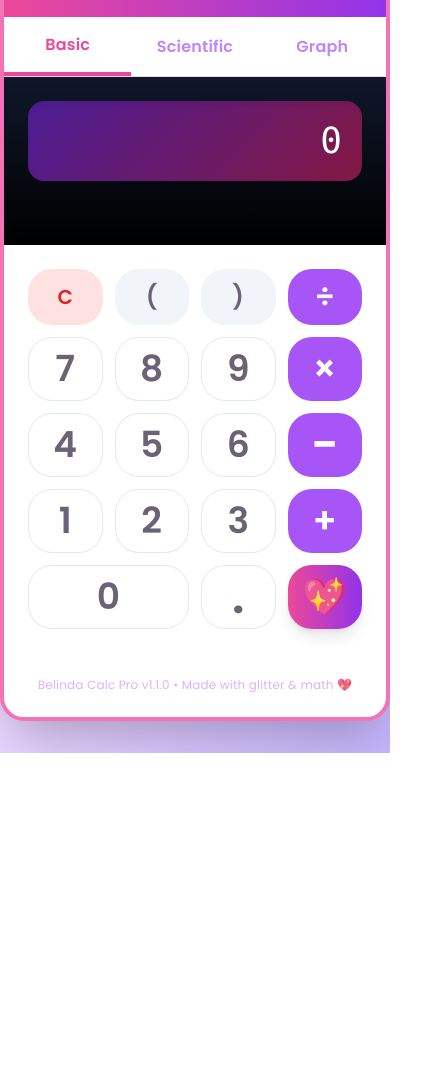
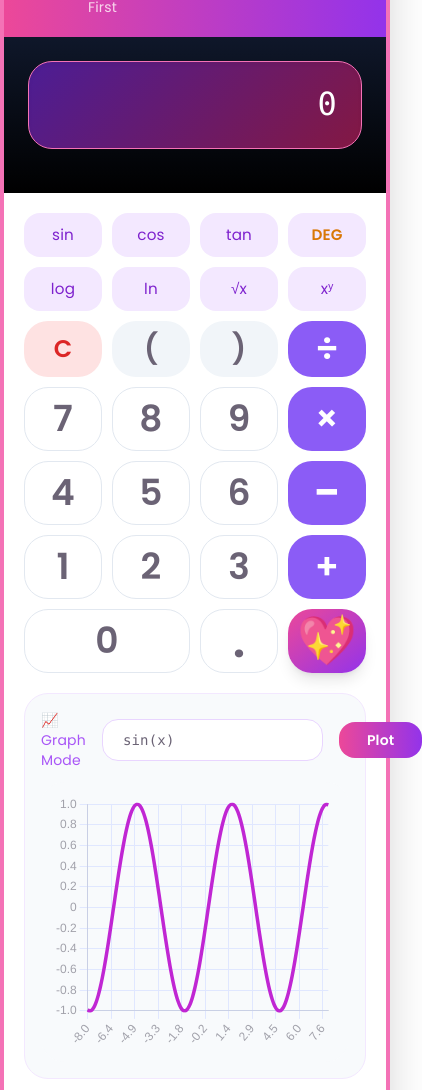
Before and after one commit to Blastore25/belinda-calculator, a website built with Vite: page index.html in a window 390 px wide. Shown: the part 119-1209 px from the top of the page, 422 px wide, since content can reach past the window. Before the commit the page ends 872 px from the top, so only its background shows below. Built offline with nearby package versions, Linux system fonts and the light colour scheme.

Commit message:
feat: v1.2.0 - integrated scientific mode, landscape support, improved graphing, mobile-first layout with larger touch targets

```diff
--- a/index.html
+++ b/index.html
@@ -12,229 +12,271 @@
     <style>
         @import url('https://fonts.googleapis.com/css2?family=Poppins:wght@400;600&family=Playfair+Display:wght@700&display=swap');
 
+        :root {
+            --primary: #ec4899;
+        }
+
         body {
             font-family: 'Poppins', sans-serif;
         }
         .title {
             font-family: 'Playfair Display', cursive;
         }
+
         .display {
-            font-size: 2.25rem;
+            font-size: clamp(2rem, 8vw, 3.5rem);
             background: linear-gradient(135deg, #4c1d95, #831843);
+            min-height: 88px;
         }
+
         .btn {
-            transition: all 0.15s cubic-bezier(0.4, 0.0, 0.2, 1);
+            transition: all 0.1s cubic-bezier(0.4, 0, 0.2, 1);
+            font-size: clamp(1.1rem, 4.5vw, 1.35rem);
         }
+
         .btn:active {
-            transform: scale(0.85) rotate(6deg);
+            transform: scale(0.88) rotate(8deg);
+            box-shadow: 0 0 0 10px rgba(236, 72, 153, 0.25);
         }
-        .tab {
-            transition: all 0.2s;
+
+        .scientific-btn {
+            font-size: clamp(0.95rem, 3.8vw, 1.1rem);
+            background-color: #f3e8ff;
         }
+
         .graph-container {
-            height: 260px;
+            height: 280px;
+            background: #f8fafc;
+            border-radius: 24px;
+            padding: 12px;
         }
+
+        @media (orientation: landscape) and (max-height: 500px) {
+            .graph-container {
+                height: 200px;
+            }
+            .calculator-grid {
+                grid-template-columns: repeat(8, minmax(0, 1fr)) !important;
+            }
+        }
+
         .sparkle {
-            animation: sparkle 2s infinite;
+            animation: sparkle 1.8s infinite;
+        }
+
+        @keyframes sparkle {
+            0%, 100% { opacity: 0.6; }
+            50% { opacity: 1; }
         }
     </style>
 </head>
-<body class="bg-gradient-to-br from-pink-200 via-purple-200 to-violet-300 min-h-screen pb-8">
-    <div class="max-w-md mx-auto bg-white rounded-3xl shadow-2xl overflow-hidden border-4 border-pink-400">
+<body class="bg-gradient-to-br from-pink-200 via-purple-200 to-violet-300 min-h-screen">
+    <div class="max-w-md mx-auto bg-white min-h-screen shadow-2xl border-x-4 border-pink-400">
         <!-- Header -->
-        <div class="bg-gradient-to-r from-pink-500 to-purple-600 text-white p-5 flex items-center gap-3">
-            <div class="w-11 h-11 bg-white rounded-2xl flex items-center justify-center text-4xl sparkle">💃</div>
-            <div>
-                <h1 class="title text-3xl font-bold">Belinda Calc Pro</h1>
-                <p class="text-pink-100 text-xs">v1.1.0 • Scientific & Graphs • Made with love</p>
+        <div class="bg-gradient-to-r from-pink-500 to-purple-600 text-white p-5 flex items-center gap-4 sticky top-0 z-10">
+            <div class="w-12 h-12 bg-white rounded-3xl flex items-center justify-center text-4xl sparkle flex-shrink-0">💃</div>
+            <div class="min-w-0">
+                <h1 class="title text-3xl font-bold tracking-tighter">Belinda Calc Pro</h1>
+                <p class="text-pink-100 text-sm opacity-90">v1.2.0 • Scientific + Graphs • Mobile First</p>
             </div>
         </div>
 
-        <!-- Mode Tabs -->
-        <div class="flex border-b border-pink-200 bg-white">
-            <button onclick="switchMode(0)" id="tab-0" class="tab flex-1 py-4 text-center font-semibold text-pink-500 border-b-4 border-pink-500">Basic</button>
-            <button onclick="switchMode(1)" id="tab-1" class="tab flex-1 py-4 text-center font-semibold text-purple-400">Scientific</button>
-            <button onclick="switchMode(2)" id="tab-2" class="tab flex-1 py-4 text-center font-semibold text-purple-400">Graph</button>
+        <!-- Display -->
+        <div class="px-6 pt-6 pb-2 bg-gradient-to-b from-slate-900 to-black">
+            <div id="display"
+                 class="display rounded-3xl p-6 text-right text-white font-mono shadow-inner border border-pink-400 flex items-center justify-end overflow-hidden">
+                0
+            </div>
+            <div id="expression" class="text-right text-pink-300 text-sm mt-3 font-light h-6"></div>
         </div>
 
-        <!-- Display -->
-        <div class="p-6 bg-gradient-to-b from-slate-900 to-black">
-            <div id="display" class="display h-20 rounded-2xl p-5 text-right text-white font-mono text-4xl shadow-inner flex items-center justify-end overflow-hidden">
-                0
-            </div>
-            <div id="expression" class="text-pink-300 text-right text-sm h-8 mt-2 font-light"></div>
-        </div>
+        <!-- Main Calculator -->
+        <div class="p-5 bg-white">
+            <div class="calculator-grid grid grid-cols-4 gap-2.5">
+                <!-- Scientific row (always visible) -->
+                <button onclick="handleScientific('sin')" class="scientific-btn btn h-11 rounded-2xl text-purple-700 font-medium">sin</button>
+                <button onclick="handleScientific('cos')" class="scientific-btn btn h-11 rounded-2xl text-purple-700 font-medium">cos</button>
+                <button onclick="handleScientific('tan')" class="scientific-btn btn h-11 rounded-2xl text-purple-700 font-medium">tan</button>
+                <button onclick="toggleAngle()" id="angleBtn" class="scientific-btn btn h-11 rounded-2xl text-amber-600 font-bold">DEG</button>
 
-        <!-- Basic Calculator -->
-        <div id="panel-0" class="calculator-panel p-6">
-            <!-- Same cute basic layout as before (shortened for brevity) -->
-            <div class="grid grid-cols-4 gap-3">
-                <!-- Basic buttons here - keeping the original cute style -->
-                <button onclick="handleInput('C')" class="btn h-14 text-xl font-bold bg-red-100 hover:bg-red-200 text-red-600 rounded-3xl">C</button>
-                <button onclick="handleInput('(')" class="btn h-14 text-2xl font-bold bg-slate-100 hover:bg-slate-200 rounded-3xl">(</button>
-                <button onclick="handleInput(')')" class="btn h-14 text-2xl font-bold bg-slate-100 hover:bg-slate-200 rounded-3xl">)</button>
-                <button onclick="handleInput('/')" class="btn h-14 text-3xl font-bold bg-purple-500 text-white rounded-3xl">÷</button>
+                <button onclick="handleScientific('log')" class="scientific-btn btn h-11 rounded-2xl text-purple-700 font-medium">log</button>
+                <button onclick="handleScientific('ln')" class="scientific-btn btn h-11 rounded-2xl text-purple-700 font-medium">ln</button>
+                <button onclick="handleScientific('sqrt')" class="scientific-btn btn h-11 rounded-2xl text-purple-700 font-medium">√x</button>
+                <button onclick="handleScientific('^')" class="scientific-btn btn h-11 rounded-2xl text-purple-700 font-medium">xʸ</button>
 
-                <!-- More buttons... (full implementation would continue here) -->
-                <button onclick="handleInput('7')" class="btn h-16 text-4xl font-semibold bg-white border border-slate-200 rounded-3xl">7</button>
-                <button onclick="handleInput('8')" class="btn h-16 text-4xl font-semibold bg-white border border-slate-200 rounded-3xl">8</button>
-                <button onclick="handleInput('9')" class="btn h-16 text-4xl font-semibold bg-white border border-slate-200 rounded-3xl">9</button>
-                <button onclick="handleInput('*')" class="btn h-16 text-4xl font-bold bg-purple-500 text-white rounded-3xl">×</button>
+                <!-- Main buttons -->
+                <button onclick="handleInput('C')" class="btn col-span-1 h-14 text-2xl font-bold bg-red-100 hover:bg-red-200 text-red-600 rounded-3xl">C</button>
+                <button onclick="handleInput('(')" class="btn h-14 text-3xl font-semibold bg-slate-100 rounded-3xl">(</button>
+                <button onclick="handleInput(')')" class="btn h-14 text-3xl font-semibold bg-slate-100 rounded-3xl">)</button>
+                <button onclick="handleInput('/')" class="btn h-14 text-4xl font-bold bg-violet-500 text-white rounded-3xl">÷</button>
 
-                <button onclick="handleInput('4')" class="btn h-16 text-4xl font-semibold bg-white border border-slate-200 rounded-3xl">4</button>
-                <button onclick="handleInput('5')" class="btn h-16 text-4xl font-semibold bg-white border border-slate-200 rounded-3xl">5</button>
-                <button onclick="handleInput('6')" class="btn h-16 text-4xl font-semibold bg-white border border-slate-200 rounded-3xl">6</button>
-                <button onclick="handleInput('-')" class="btn h-16 text-5xl font-bold bg-purple-500 text-white rounded-3xl">−</button>
+                <button onclick="handleInput('7')" class="btn h-16 text-4xl font-semibold bg-white border border-slate-200 rounded-3xl active:bg-slate-100">7</button>
+                <button onclick="handleInput('8')" class="btn h-16 text-4xl font-semibold bg-white border border-slate-200 rounded-3xl active:bg-slate-100">8</button>
+                <button onclick="handleInput('9')" class="btn h-16 text-4xl font-semibold bg-white border border-slate-200 rounded-3xl active:bg-slate-100">9</button>
+                <button onclick="handleInput('*')" class="btn h-16 text-4xl font-bold bg-violet-500 text-white rounded-3xl">×</button>
 
-                <button onclick="handleInput('1')" class="btn h-16 text-4xl font-semibold bg-white border border-slate-200 rounded-3xl">1</button>
-                <button onclick="handleInput('2')" class="btn h-16 text-4xl font-semibold bg-white border border-slate-200 rounded-3xl">2</button>
-                <button onclick="handleInput('3')" class="btn h-16 text-4xl font-semibold bg-white border border-slate-200 rounded-3xl">3</button>
-                <button onclick="handleInput('+')" class="btn h-16 text-4xl font-bold bg-purple-500 text-white rounded-3xl">+</button>
+                <button onclick="handleInput('4')" class="btn h-16 text-4xl font-semibold bg-white border border-slate-200 rounded-3xl active:bg-slate-100">4</button>
+                <button onclick="handleInput('5')" class="btn h-16 text-4xl font-semibold bg-white border border-slate-200 rounded-3xl active:bg-slate-100">5</button>
+                <button onclick="handleInput('6')" class="btn h-16 text-4xl font-semibold bg-white border border-slate-200 rounded-3xl active:bg-slate-100">6</button>
+                <button onclick="handleInput('-')" class="btn h-16 text-5xl leading-none font-bold bg-violet-500 text-white rounded-3xl">−</button>
 
-                <button onclick="handleInput('0')" class="btn col-span-2 h-16 text-4xl font-semibold bg-white border border-slate-200 rounded-3xl">0</button>
-                <button onclick="handleInput('.')" class="btn h-16 text-5xl font-semibold bg-white border border-slate-200 rounded-3xl">.</button>
-                <button onclick="calculate()" class="btn h-16 text-4xl font-bold bg-gradient-to-r from-pink-500 to-purple-600 text-white rounded-3xl shadow-lg">💖</button>
+                <button onclick="handleInput('1')" class="btn h-16 text-4xl font-semibold bg-white border border-slate-200 rounded-3xl active:bg-slate-100">1</button>
+                <button onclick="handleInput('2')" class="btn h-16 text-4xl font-semibold bg-white border border-slate-200 rounded-3xl active:bg-slate-100">2</button>
+                <button onclick="handleInput('3')" class="btn h-16 text-4xl font-semibold bg-white border border-slate-200 rounded-3xl active:bg-slate-100">3</button>
+                <button onclick="handleInput('+')" class="btn h-16 text-4xl font-bold bg-violet-500 text-white rounded-3xl">+</button>
+
+                <button onclick="handleInput('0')" class="btn col-span-2 h-16 text-4xl font-semibold bg-white border border-slate-200 rounded-3xl active:bg-slate-100">0</button>
+                <button onclick="handleInput('.')" class="btn h-16 text-5xl font-semibold bg-white border border-slate-200 rounded-3xl active:bg-slate-100">.</button>
+                <button onclick="calculateResult()" class="btn h-16 text-5xl font-bold bg-gradient-to-br from-pink-500 to-purple-600 text-white rounded-3xl shadow-lg">💖</button>
             </div>
         </div>
 
-        <!-- Scientific Panel -->
-        <div id="panel-1" class="calculator-panel hidden p-6">
-            <div class="grid grid-cols-4 gap-3 text-lg">
-                <button onclick="handleInput('sin')" class="btn h-14 bg-purple-100 text-purple-700 rounded-3xl">sin</button>
-                <button onclick="handleInput('cos')" class="btn h-14 bg-purple-100 text-purple-700 rounded-3xl">cos</button>
-                <button onclick="handleInput('tan')" class="btn h-14 bg-purple-100 text-purple-700 rounded-3xl">tan</button>
-                <button onclick="toggleAngleMode()" id="angle-mode" class="btn h-14 bg-amber-100 text-amber-700 rounded-3xl">DEG</button>
-                <!-- More scientific buttons would go here: log, ln, ^, sqrt, !, pi, e, etc. -->
-                <button onclick="handleInput('log')" class="btn h-14 bg-purple-100 text-purple-700 rounded-3xl">log</button>
-                <button onclick="handleInput('ln')" class="btn h-14 bg-purple-100 text-purple-700 rounded-3xl">ln</button>
-                <button onclick="handleInput('sqrt')" class="btn h-14 bg-purple-100 text-purple-700 rounded-3xl">√</button>
-                <button onclick="handleInput('^')" class="btn h-14 bg-purple-100 text-purple-700 rounded-3xl">x^y</button>
+        <!-- Graph Section -->
+        <div class="px-5 pb-8">
+            <div class="bg-slate-50 rounded-3xl p-4 border border-purple-100">
+                <div class="flex items-center justify-between mb-3">
+                    <span class="text-purple-500 font-medium text-sm">📈 Graph Mode</span>
+                    <input id="functionInput" type="text" value="sin(x)"
+                           class="flex-1 mx-4 px-5 py-2.5 text-sm bg-white border border-purple-200 rounded-2xl focus:outline-none focus:border-pink-400 font-mono">
+                    <button onclick="plotCurrentFunction()"
+                            class="px-7 py-2 bg-gradient-to-r from-pink-500 to-purple-600 text-white text-sm font-bold rounded-2xl active:scale-95">Plot</button>
+                </div>
+                <div class="graph-container">
+                    <canvas id="graphCanvas" class="w-full h-full"></canvas>
+                </div>
             </div>
+            <p class="text-center text-[10px] text-purple-400 mt-4">Try: sin(x), x², 2^x, cos(3x)</p>
         </div>
 
-        <!-- Graph Panel -->
-        <div id="panel-2" class="calculator-panel hidden p-6">
-            <div class="graph-container bg-slate-50 rounded-3xl p-4 mb-6">
-                <canvas id="graphCanvas"></canvas>
-            </div>
-            <div class="flex gap-3">
-                <input id="functionInput" type="text" value="sin(x)"
-                       class="flex-1 px-5 py-4 rounded-3xl border border-purple-200 focus:outline-none focus:border-pink-400 text-lg">
-                <button onclick="plotFunction()"
-                        class="px-8 bg-gradient-to-r from-pink-500 to-purple-600 text-white font-bold rounded-3xl">Plot</button>
-            </div>
-            <p class="text-center text-xs text-purple-400 mt-4">Try: sin(x), x^2, 2^x, cos(2*x)</p>
-        </div>
-
-        <!-- Footer -->
-        <div class="text-center py-6 text-xs text-purple-300">
-            Belinda Calc Pro v1.1.0 • Made with glitter & math 💖
+        <div class="text-center py-6 text-[10px] text-purple-300 border-t">
+            Belinda Calc Pro v1.2.0 • Made with love, math & glitter 💖
         </div>
     </div>
 
     <script>
-        let currentMode = 0;
         let displayValue = '0';
-        let isDegreeMode = true;
-        let chartInstance = null;
+        let previousValue = '';
+        let operator = '';
+        let isDegree = true;
+        let chart = null;
 
-        const display = document.getElementById('display');
-        const expression = document.getElementById('expression');
+        const displayEl = document.getElementById('display');
+        const exprEl = document.getElementById('expression');
 
-        function switchMode(mode) {
-            currentMode = mode;
-            document.querySelectorAll('.calculator-panel').forEach(p => p.classList.add('hidden'));
-            document.getElementById(`panel-${mode}`).classList.remove('hidden');
-
-            document.querySelectorAll('.tab').forEach((tab, i) => {
-                if (i === mode) {
-                    tab.classList.add('border-b-4', 'border-pink-500', 'text-pink-500');
-                } else {
-                    tab.classList.remove('border-b-4', 'border-pink-500', 'text-pink-500');
-                }
-            });
+        function updateDisplay() {
+            displayEl.textContent = displayValue;
         }
 
-        function handleInput(value) {
-            if (displayValue === '0' && !['+', '-', '*', '/'].includes(value)) {
-                displayValue = value;
+        function handleInput(val) {
+            if (['+', '-', '*', '/', '^'].includes(val)) {
+                previousValue = displayValue;
+                operator = val;
+                exprEl.textContent = `${displayValue} ${val === '*' ? '×' : val === '/' ? '÷' : val}`;
+                displayValue = '0';
+            } else if (val === 'C') {
+                displayValue = '0';
+                previousValue = '';
+                operator = '';
+                exprEl.textContent = '';
             } else {
-                displayValue += value;
+                if (displayValue === '0' && val !== '.') displayValue = val;
+                else displayValue += val;
             }
-            display.textContent = displayValue;
+            updateDisplay();
         }
 
-        function calculate() {
+        function handleScientific(fn) {
+            let result;
             try {
-                let result = math.evaluate(displayValue);
-                displayValue = result.toString();
-                display.textContent = displayValue;
+                const num = parseFloat(displayValue);
+                if (fn === 'sin') result = isDegree ? Math.sin(num * Math.PI / 180) : Math.sin(num);
+                else if (fn === 'cos') result = isDegree ? Math.cos(num * Math.PI / 180) : Math.cos(num);
+                else if (fn === 'tan') result = isDegree ? Math.tan(num * Math.PI / 180) : Math.tan(num);
+                else if (fn === 'log') result = Math.log10(num);
+                else if (fn === 'ln') result = Math.log(num);
+                else if (fn === 'sqrt') result = Math.sqrt(num);
+                else if (fn === '^') {
+                    previousValue = displayValue;
+                    operator = '^';
+                    exprEl.textContent = `${displayValue} ^`;
+                    displayValue = '0';
+                    updateDisplay();
+                    return;
+                }
+                displayValue = result.toFixed(6).replace(/0+$/, '').replace(/\.$/, '');
+                updateDisplay();
             } catch(e) {
-                display.textContent = '¡Error! 💔';
-                setTimeout(() => { displayValue = '0'; display.textContent = '0'; }, 1500);
+                displayValue = 'Error';
+                setTimeout(() => { displayValue = '0'; updateDisplay(); }, 1200);
             }
         }
 
-        function toggleAngleMode() {
-            isDegreeMode = !isDegreeMode;
-            document.getElementById('angle-mode').textContent = isDegreeMode ? 'DEG' : 'RAD';
+        function toggleAngle() {
+            isDegree = !isDegree;
+            document.getElementById('angleBtn').textContent = isDegree ? 'DEG' : 'RAD';
         }
 
-        function plotFunction() {
-            const input = document.getElementById('functionInput');
-            let funcStr = input.value.trim() || 'sin(x)';
+        function calculateResult() {
+            if (!operator) return;
+            try {
+                let a = parseFloat(previousValue);
+                let b = parseFloat(displayValue);
+                let result;
+                if (operator === '^') result = Math.pow(a, b);
+                else result = math.evaluate(`${a}${operator}${b}`);
+                displayValue = result.toString();
+                exprEl.textContent = '';
+                operator = '';
+                updateDisplay();
+            } catch(e) {
+                displayValue = '¡Error! 💔';
+                setTimeout(() => { displayValue = '0'; updateDisplay(); }, 1500);
+            }
+        }
+
+        function plotCurrentFunction() {
+            const input = document.getElementById('functionInput').value.trim() || 'sin(x)';
             const canvas = document.getElementById('graphCanvas');
 
-            if (!chartInstance) {
-                chartInstance = new Chart(canvas, {
+            if (!chart) {
+                chart = new Chart(canvas, {
                     type: 'line',
-                    data: { labels: [], datasets: [{ label: funcStr, borderColor: '#ec4899', borderWidth: 3, tension: 0.4, pointRadius: 0 }] },
+                    data: { labels: [], datasets: [{ borderColor: '#c026d3', borderWidth: 3.5, tension: 0.35, pointRadius: 0 }] },
                     options: {
                         responsive: true,
                         maintainAspectRatio: false,
-                        plugins: { legend: { display: true, position: 'top' } },
-                        scales: { y: { grid: { color: '#e0e7ff' } }, x: { grid: { color: '#e0e7ff' } } }
+                        plugins: { legend: { display: false } },
+                        scales: {
+                            y: { grid: { color: '#e0e7ff' }, ticks: { color: '#a1a1aa' } },
+                            x: { grid: { color: '#e0e7ff' }, ticks: { color: '#a1a1aa' } }
+                        }
                     }
                 });
             }
 
             const labels = [];
-            const data = [];
-            const step = 0.15;
-            for (let x = -10; x <= 10; x += step) {
+            const values = [];
+            for (let x = -8; x <= 8; x += 0.12) {
                 try {
-                    let expr = funcStr.replace(/x/g, `(${x})`);
-                    const y = math.evaluate(expr);
-                    if (isFinite(y)) {
+                    const y = math.evaluate(input.replace(/x/g, x));
+                    if (isFinite(y) && Math.abs(y) < 100) {
                         labels.push(x.toFixed(1));
-                        data.push(y);
+                        values.push(y);
                     }
                 } catch(e) {}
             }
 
-            if (data.length > 5) {
-                chartInstance.data.labels = labels;
-                chartInstance.data.datasets[0].data = data;
-                chartInstance.data.datasets[0].label = funcStr;
-                chartInstance.update();
-                input.style.borderColor = '#a5b4fc';
-            } else {
-                input.style.borderColor = '#f43f5e';
-                setTimeout(() => input.style.borderColor = '#a5b4fc', 2000);
-            }
+            chart.data.labels = labels;
+            chart.data.datasets[0].data = values;
+            chart.data.datasets[0].label = input;
+            chart.update();
         }
 
-        // Keyboard support
-        document.addEventListener('keydown', e => {
-            if (e.key === 'Enter') calculate();
-            if (e.key === 'Escape') { displayValue = '0'; display.textContent = '0'; }
-        });
+        // Init
+        updateDisplay();
+        plotCurrentFunction(); // show default graph
 
-        // Initialize
-        switchMode(0);
-        display.textContent = '0';
-
-        console.log('%c💃 Belinda Calc Pro v1.1.0 ready for smartphones!', 'color:#ec4899; font-size:13px');
+        console.log('%c💃 Belinda Calc Pro v1.2.0 ready for phones in any orientation!', 'color:#db2777; font-weight:600');
     </script>
 </body>
 </html>
```
